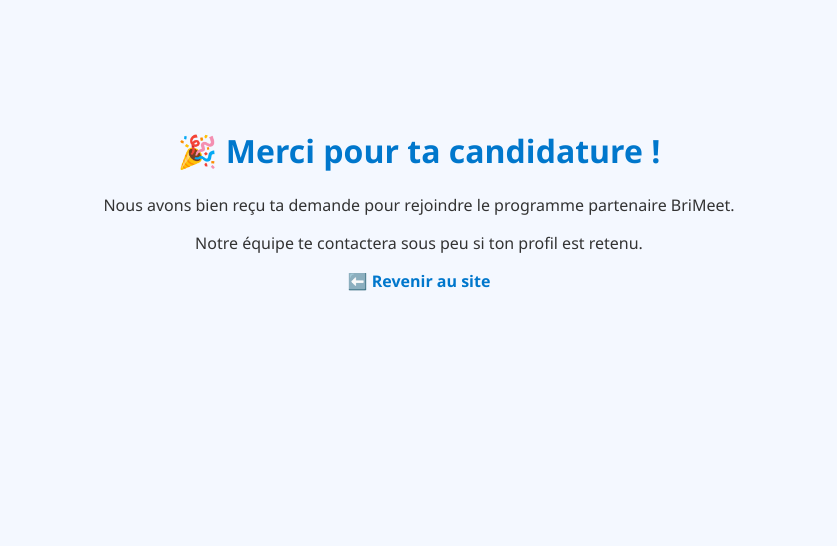
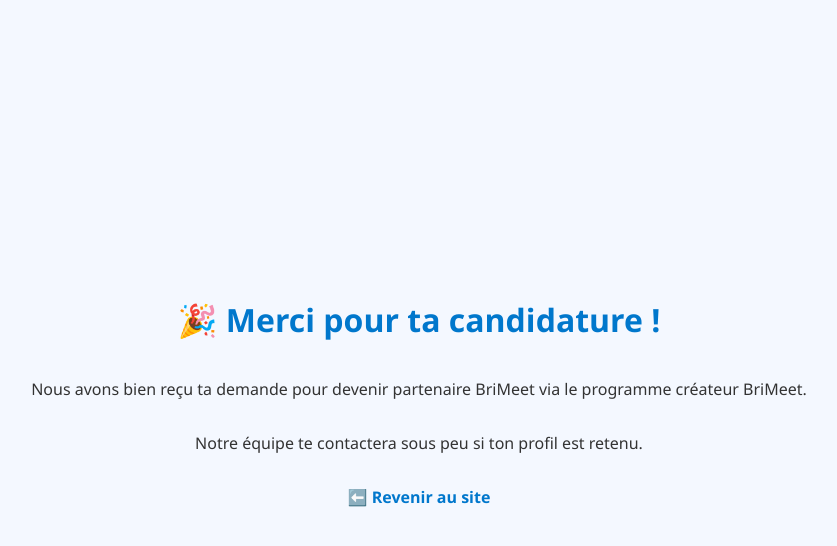
Before and after one commit to ibrahimdiallo1111/brimeet-landing, a plain HTML site: page creator-partnership/thank.html in a window 1280 px wide. Shown: the whole page, without its empty margins (221-1058 px from the left). Drawn offline with Linux system fonts and the light colour scheme.

Commit message:
8th fix: thank page URL and center thank &  wallet  page for better readability

```diff
--- a/creator-partnership/thank.html
+++ b/creator-partnership/thank.html
@@ -36,8 +36,16 @@
       font-family: 'Segoe UI', sans-serif;
       background-color: #f4f8ff;
       color: #333;
+      display: flex;
+      flex-direction: column;
+      justify-content: center;
+      /* centre verticalement */
+      align-items: center;
+      /* centre horizontalement */
+      min-height: 100vh;
+      /* occupe toute la hauteur de l’écran */
+      margin: 0;
       text-align: center;
-      padding: 100px 20px;
     }
 
     h1 {
@@ -50,11 +58,12 @@
       font-weight: bold;
     }
   </style>
+
 </head>
 
 <body>
   <h1>🎉 Merci pour ta candidature !</h1>
-  <p>Nous avons bien reçu ta demande pour rejoindre le programme partenaire BriMeet.</p>
+  <p>Nous avons bien reçu ta demande pour devenir partenaire BriMeet via le programme créateur BriMeet.</p>
   <p>Notre équipe te contactera sous peu si ton profil est retenu.</p>
   <p><a href="https://brimeet.com">⬅️ Revenir au site</a></p>
 </body>
```
Also changed, not shown: creator-partnership/application.html (+1 -1 lines), creator-partnership/wallet.html (+12 -2 lines), index.html (+1 -1 lines).
